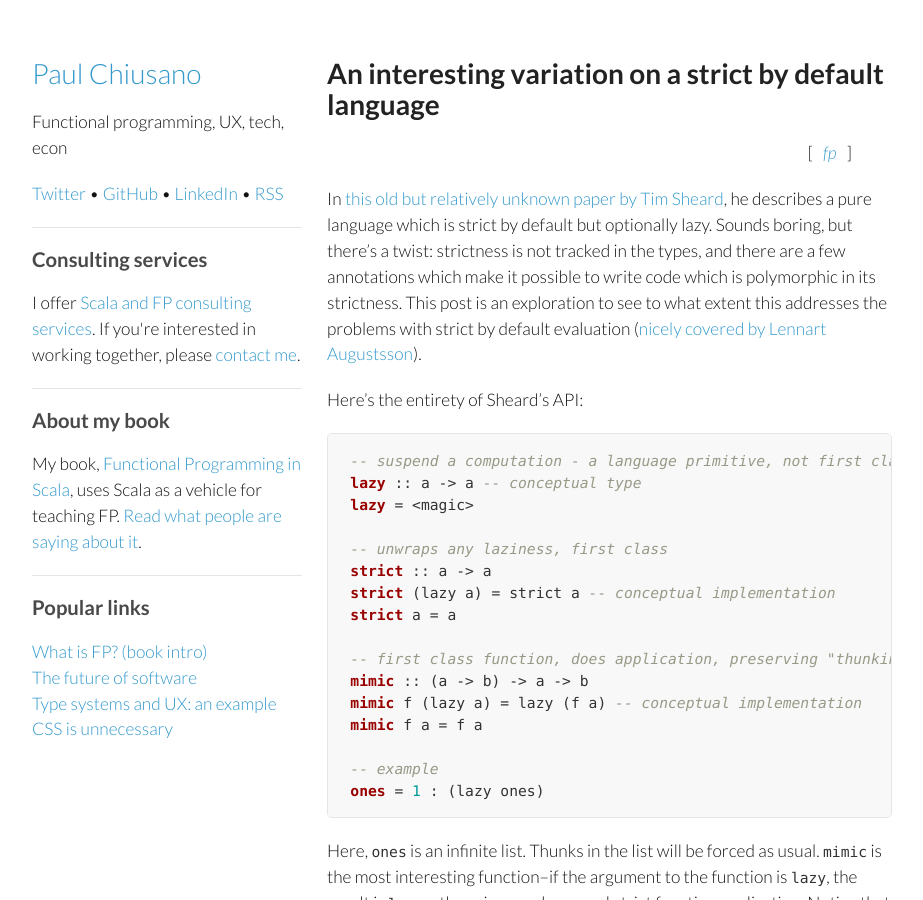
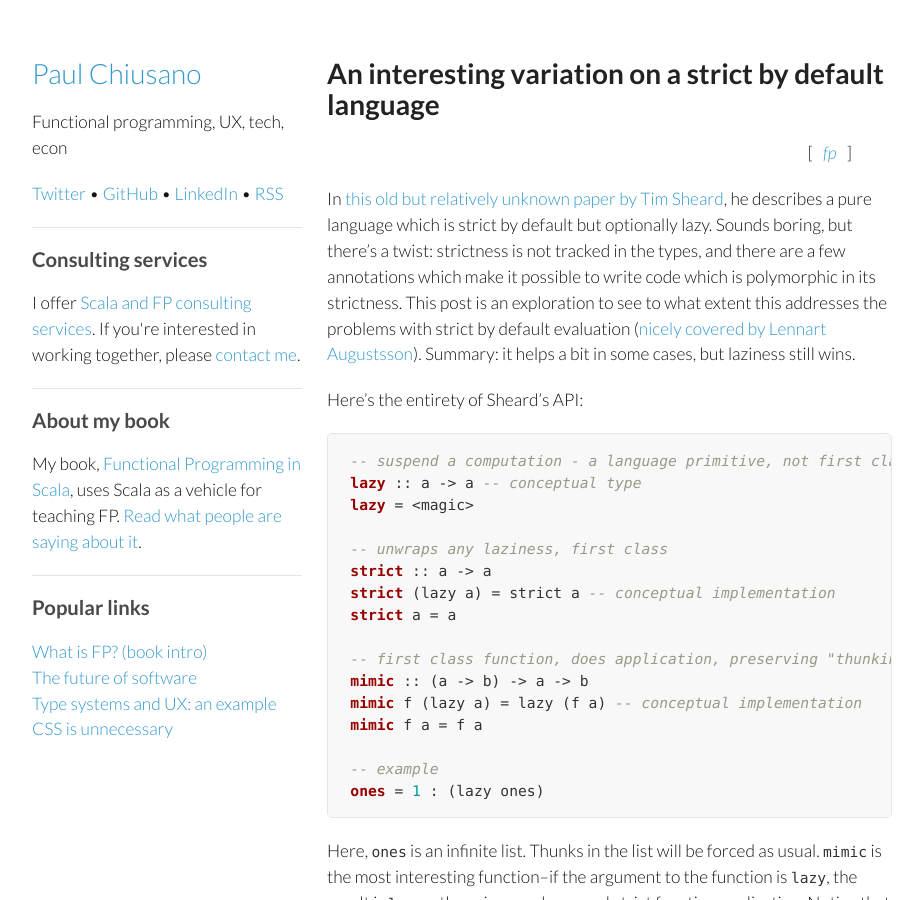
Before and after one commit to pchiusano/pchiusano.github.io, a Jekyll site: the page built from _posts/2014-09-18-explicit-laziness.markdown, in a window 1280 px wide and 900 px high. Shown: the whole window, without its empty margins (178-1101 px from the left). Built offline with Jekyll 4.4.1, drawn with Linux system fonts in a browser that asks for light colours; comment, search, counter and statistics services are not loaded.

Commit message:
Update 2014-09-18-explicit-laziness.markdown

```diff
--- a/_posts/2014-09-18-explicit-laziness.markdown
+++ b/_posts/2014-09-18-explicit-laziness.markdown
@@ -4,7 +4,7 @@ categories: [fp]
 title: An interesting variation on a strict by default language
 ---
 
-In [this old but relatively unknown paper by Tim Sheard](http://web.cecs.pdx.edu/~sheard/papers/ExplicitLazy.ps), he describes a pure language which is strict by default but optionally lazy. Sounds boring, but there's a twist: strictness is not tracked in the types, and there are a few annotations which make it possible to write code which is polymorphic in its strictness. This post is an exploration to see to what extent this addresses the problems with strict by default evaluation ([nicely covered by Lennart Augustsson](http://augustss.blogspot.com.br/2011/05/more-points-for-lazy-evaluation-in.html)).
+In [this old but relatively unknown paper by Tim Sheard](http://web.cecs.pdx.edu/~sheard/papers/ExplicitLazy.ps), he describes a pure language which is strict by default but optionally lazy. Sounds boring, but there's a twist: strictness is not tracked in the types, and there are a few annotations which make it possible to write code which is polymorphic in its strictness. This post is an exploration to see to what extent this addresses the problems with strict by default evaluation ([nicely covered by Lennart Augustsson](http://augustss.blogspot.com.br/2011/05/more-points-for-lazy-evaluation-in.html)). Summary: it helps a bit in some cases, but laziness still wins.
 
 Here's the entirety of Sheard's API:
 
```
